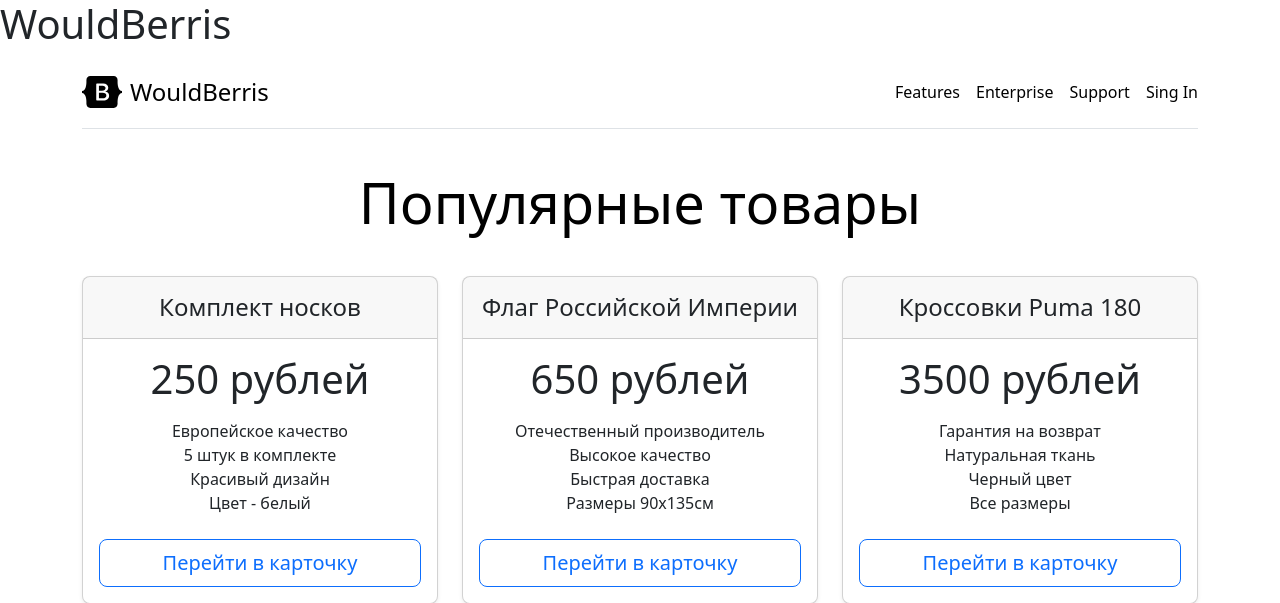
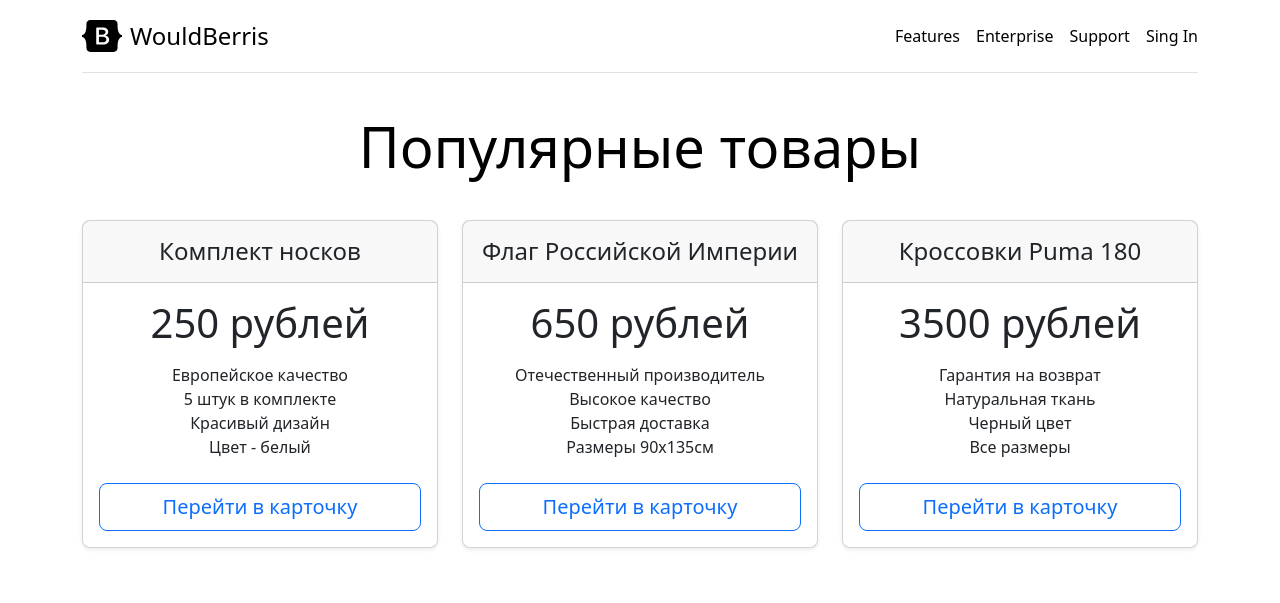
Before and after one commit to SpicinAnton/WEB_SITE22, a Python web app: template templates/glav_str.html in a window 1280 px wide. Shown: the top 603 px of the page. Run offline with Jinja, Linux system fonts and the light colour scheme; the template is opened without the code that fills it, so the values that code supplies are empty; some libraries are stand-ins or nearby versions.

Commit message:
Update glav_str.html

```diff
--- a/templates/glav_str.html
+++ b/templates/glav_str.html
@@ -3,7 +3,3 @@
 {%block title %}
 <title>WouldBerris.com</title>
 {%endblock%}
-
-{%block body %}
-<h1>WouldBerris</h1>
-{%endblock%}
```
